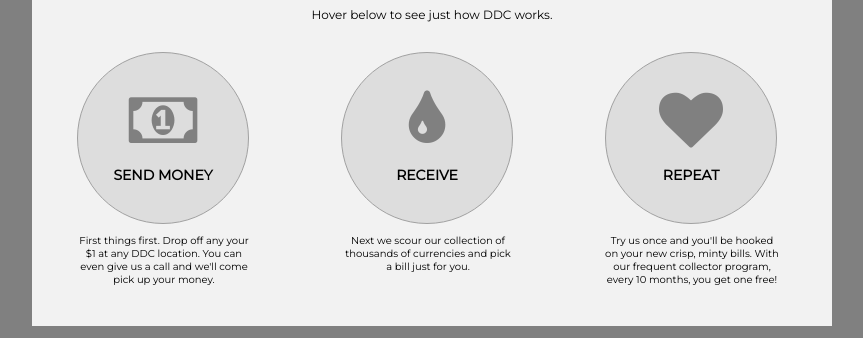
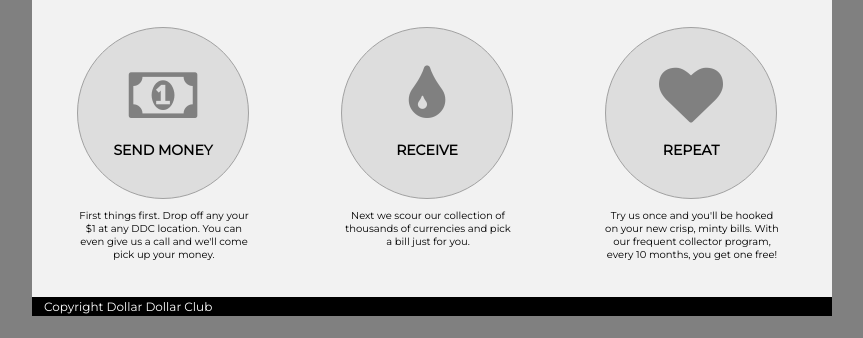
Before and after one commit to kelwu/Dollar-Dollar-Club, a plain HTML site: page old-site/index.html in a window 1280 px wide. Shown: the part 462-800 px from the top of the page, without its empty margins (208-1071 px from the left). Drawn offline with Linux system fonts and the light colour scheme.

Commit message:
Added Footer
Added Footer

```diff
--- a/old-site/css/main.css
+++ b/old-site/css/main.css
@@ -37,7 +37,7 @@ h2 {
   background-size: cover;
   background-position: top;
   position: relative;
-  height: 400px;
+  height: 375px;
   }
 .orange-overlay {
   background:#FF2400;
@@ -179,16 +179,19 @@ h3 {
 /* Footer */
 
 footer {
-  margin-bottom: 0;
+  margin: 300px 0 0 0;
+  width: 800px;
+  color: black;
+  z-index: 1;
+  display: block;
+  position: absolute;
   float: left;
-  width: 800px;
-  padding: 10px;
-  color: black;
+  background-color: black;
 }
 
 footer p {
   font-size: 12px;
-  margin: 0;
+  margin: 0 0 0 10px;
   color: white;
-  padding: 10px;
+  padding: 2px;
 }
```
